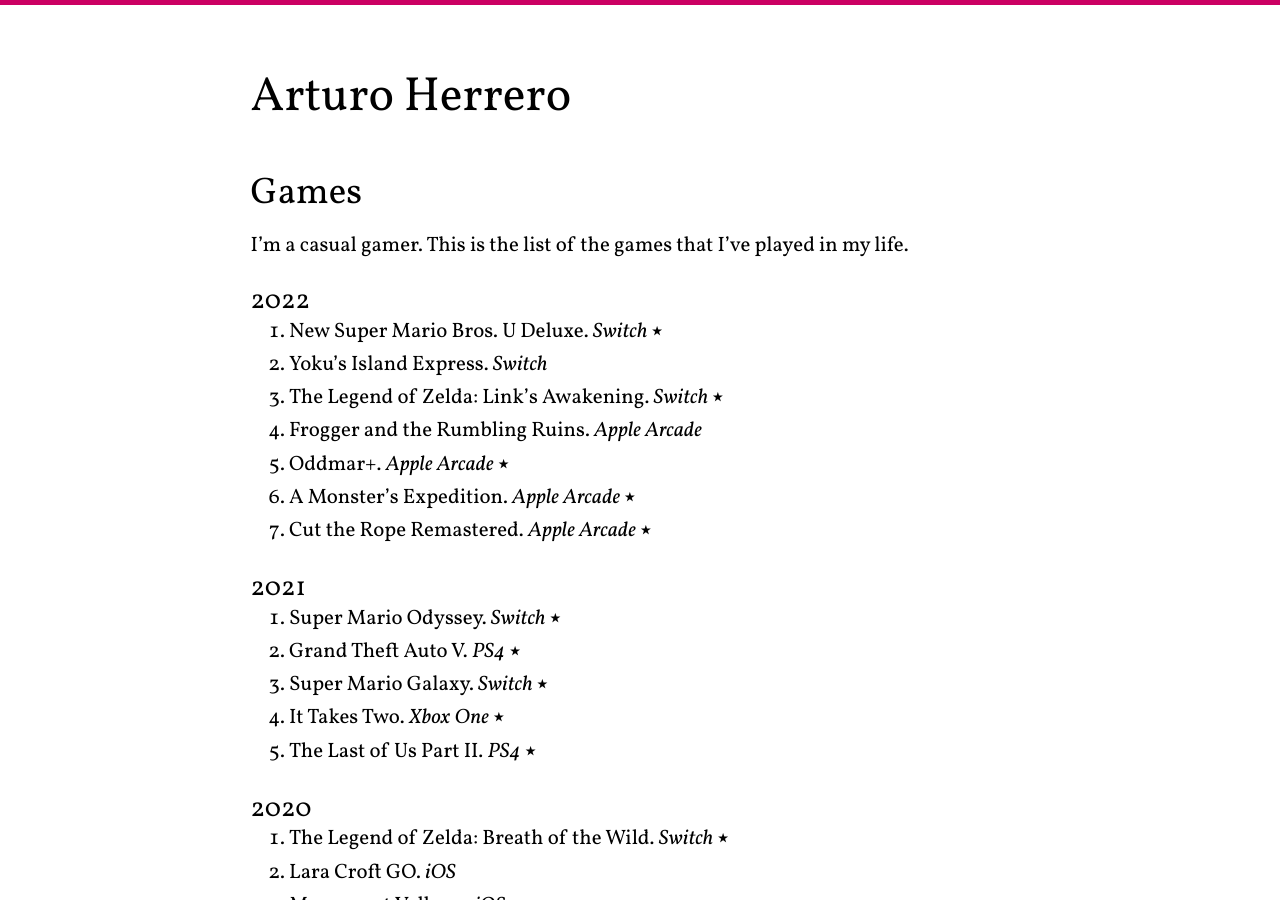
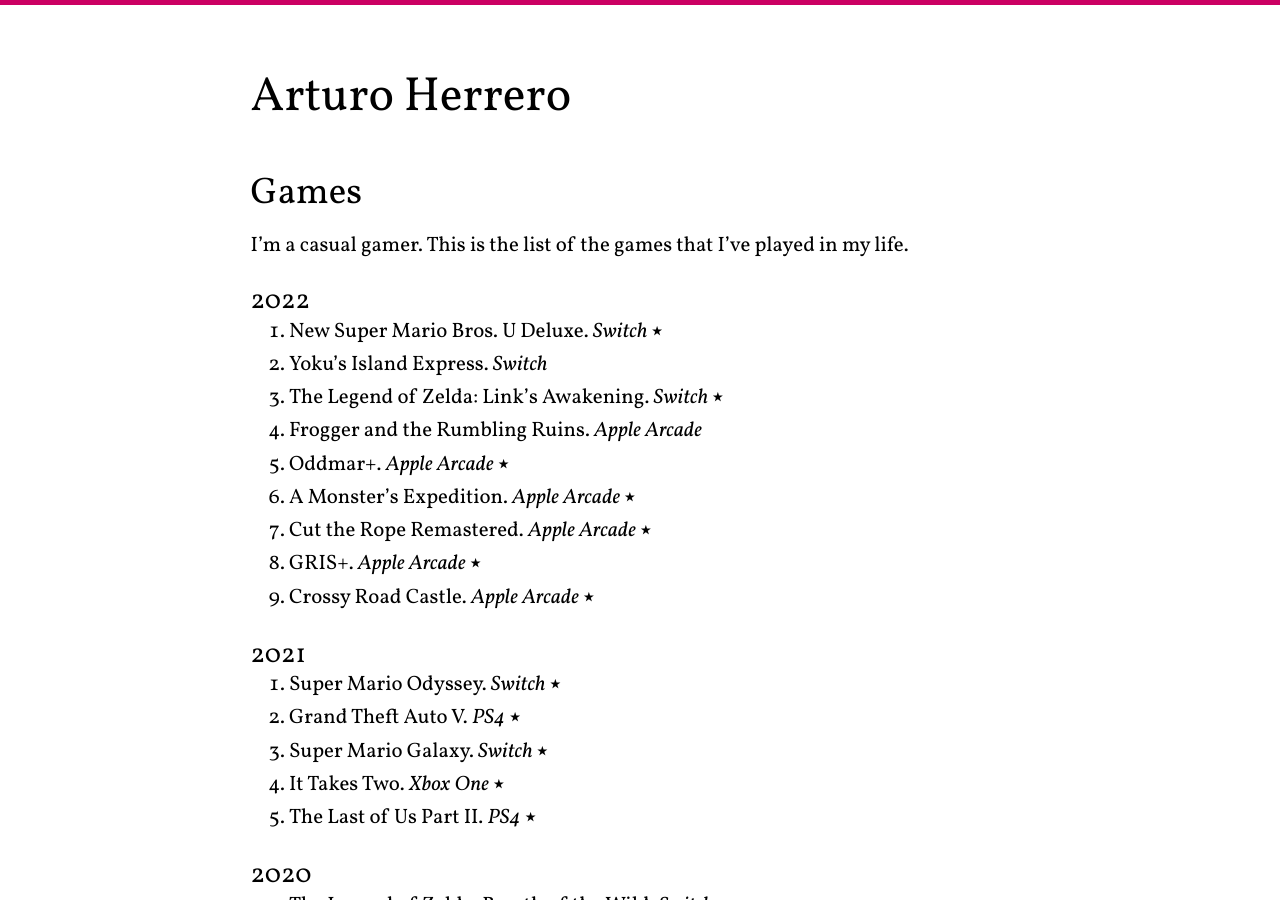
Before and after one commit to arturoherrero/arturoherrero.com, a Jekyll site: the page built from pages/games.md, in a window 1280 px wide and 900 px high. Built offline with Jekyll 4.4.1, drawn with Linux system fonts in a browser that asks for light colours.

Commit message:
Update lists

```diff
--- a/pages/games.md
+++ b/pages/games.md
@@ -17,6 +17,8 @@
 5. Oddmar+. *Apple Arcade* ⭑
 6. A Monster's Expedition. *Apple Arcade* ⭑
 7. Cut the Rope Remastered. *Apple Arcade* ⭑
+8. GRIS+. *Apple Arcade* ⭑
+9. Crossy Road Castle. *Apple Arcade* ⭑
 
 
 ### 2021
```
Also changed, not shown: pages/books.md (+1 -0 lines).
